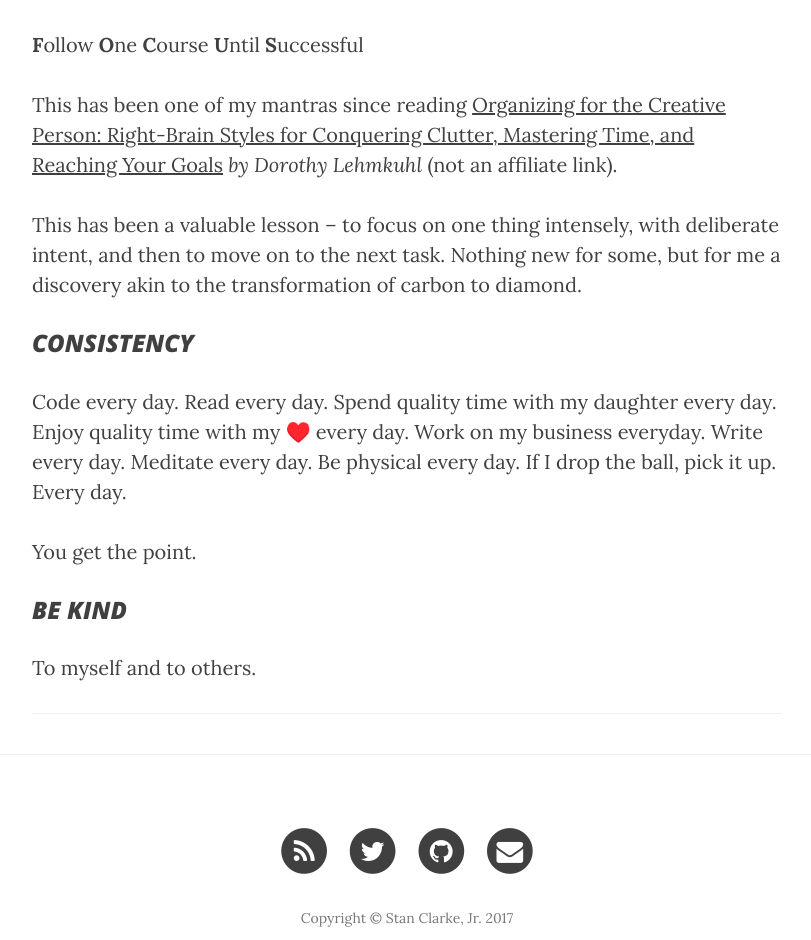
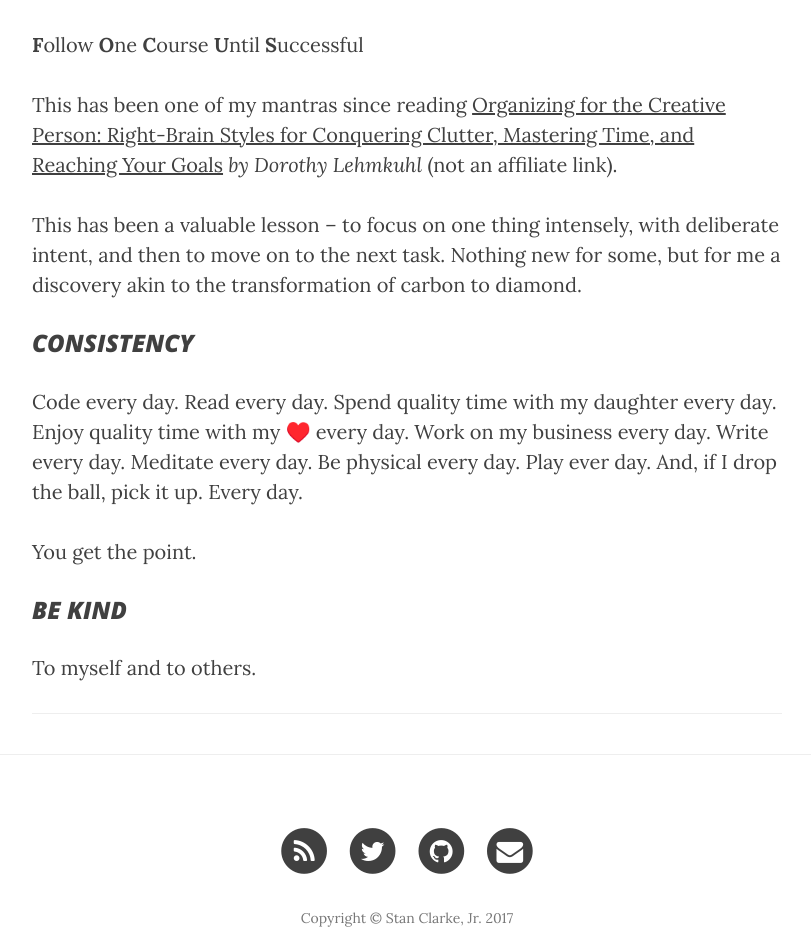
Before and after one commit to stanclarke-jr/stanclarke-jr.github.io, a Jekyll site: the page built from _posts/2017-01-15-2017-looking-ahead.md, in a window 1280 px wide. Shown: the part 939-1879 px from the top of the page, without its empty margins (233-1044 px from the left). Built offline with Jekyll 4.4.1, drawn with Linux system fonts in a browser that asks for light colours; nearby versions of some CDN libraries; our own code applies the rules of GitHub Pages for plain Markdown files.

Commit message:
minor style tweaks

```diff
--- a/_layouts/page.html
+++ b/_layouts/page.html
@@ -1,5 +1,6 @@
 ---
 layout: default
+author: Stan
 ---
 
 <!-- Page Header -->
--- a/_posts/2017-01-15-2017-looking-ahead.md
+++ b/_posts/2017-01-15-2017-looking-ahead.md
@@ -29,7 +29,7 @@ This has been a valuable lesson -- to focus on one thing intensely, with deliber
 
 ### *CONSISTENCY*
 
-Code every day. Read every day. Spend quality time with my daughter every day. Enjoy quality time with my ♥️ every day. Work on my business everyday. Write every day. Meditate every day. Be physical every day. If I drop the ball, pick it up. Every day.
+Code every day. Read every day. Spend quality time with my daughter every day. Enjoy quality time with my ♥️ every day. Work on my business every day. Write every day. Meditate every day. Be physical every day. Play ever day. And, if I drop the ball, pick it up. Every day.
 
 You get the point.
 
```
